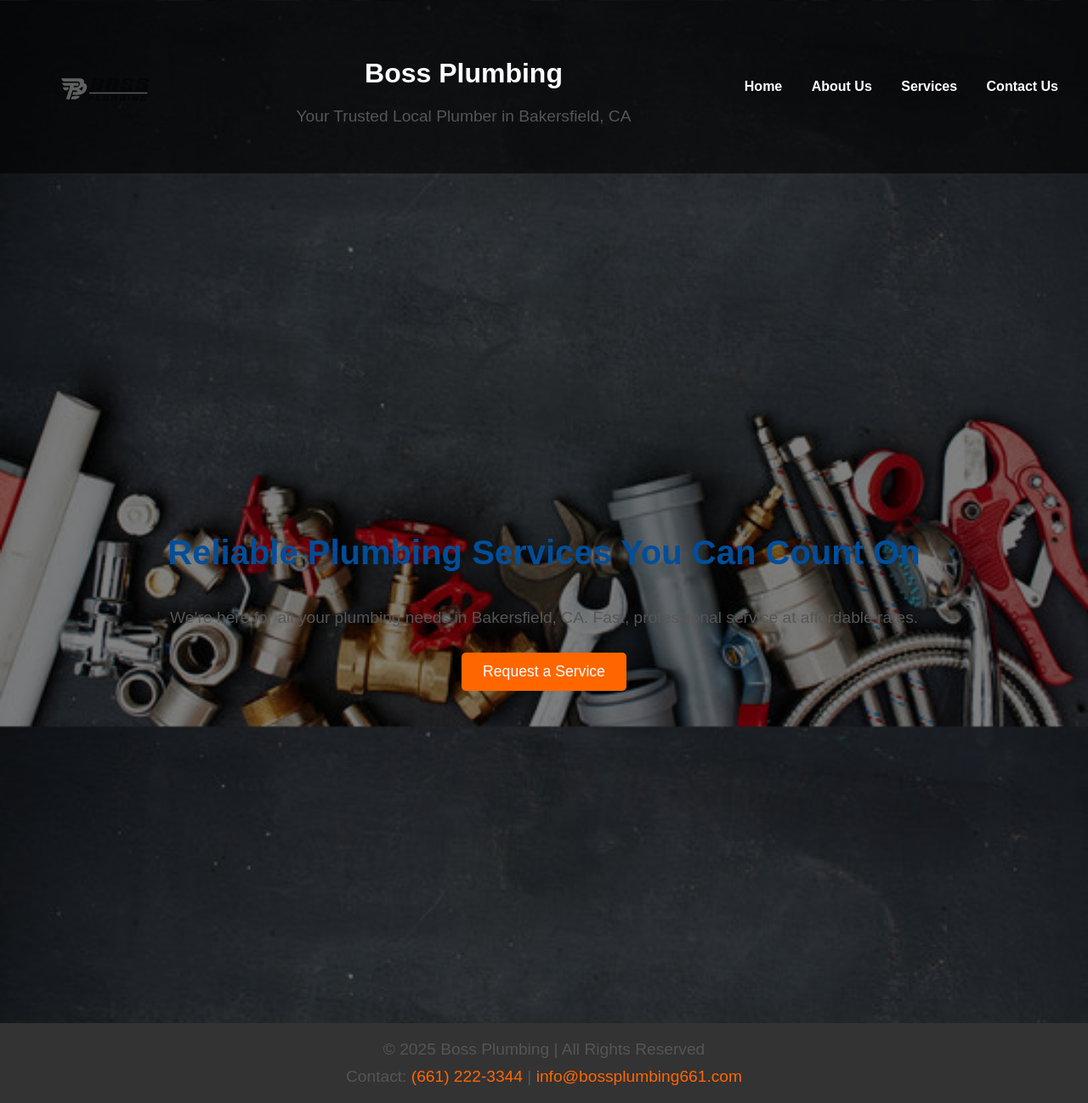
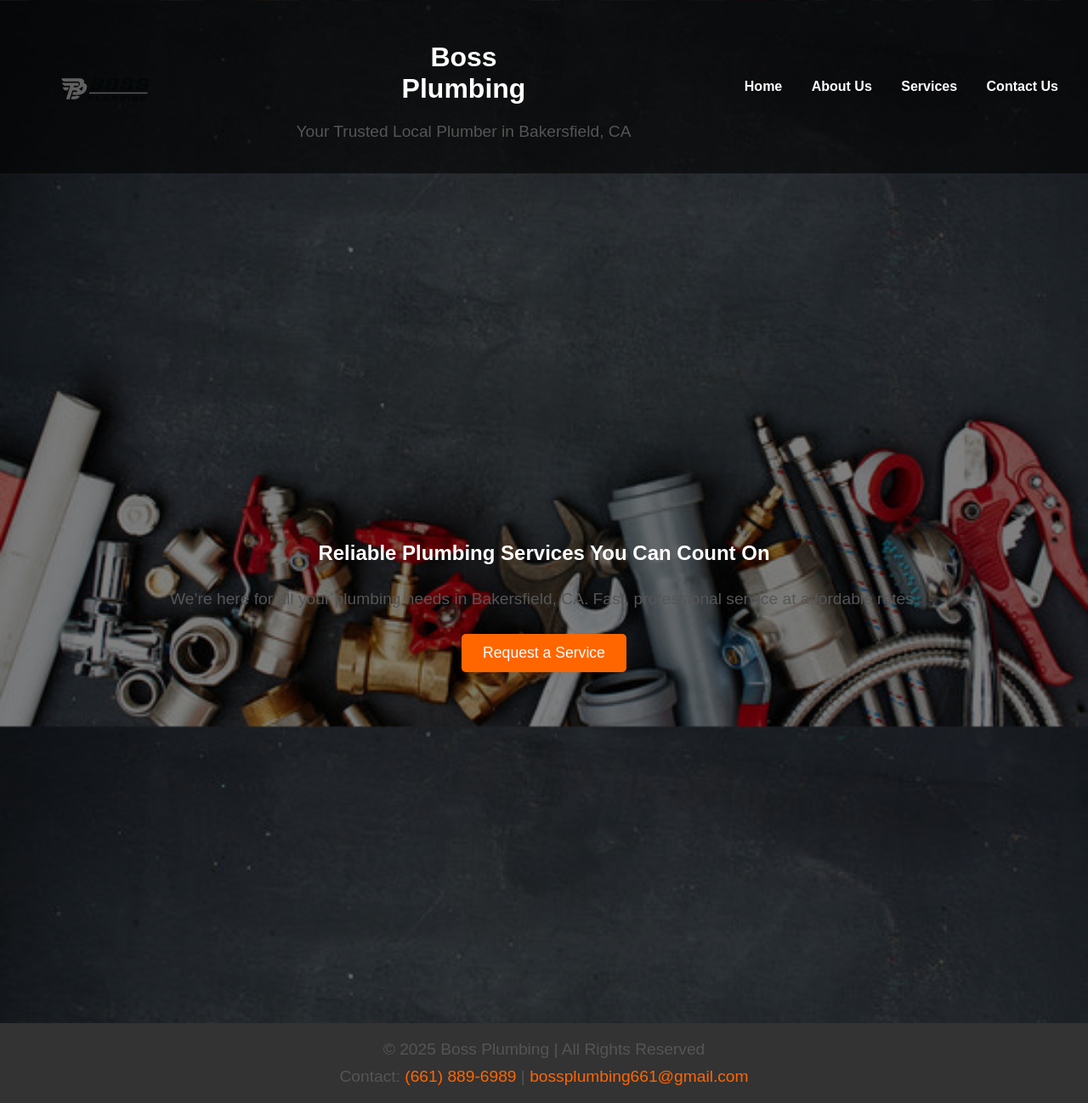
Before and after one commit to jakkewinkle1/bossplumbing, a plain HTML site: page index.html in a window 1280 px wide. Shown: the whole page at 85% size. Drawn offline with Linux system fonts and the light colour scheme.

Commit message:
Add files via upload

```diff
--- a/index.html
+++ b/index.html
@@ -14,7 +14,17 @@
             <img src="bosslogo1.png" alt="Boss Plumbing Logo" class="logo">
         </div>
         <div class="header-text">
+            <blockquote>
+              <blockquote>
+                <blockquote>
+                  <blockquote>
+                    <blockquote>
                       <h1>Boss Plumbing</h1>
+                    </blockquote>
+                  </blockquote>
+                </blockquote>
+              </blockquote>
+            </blockquote>
 <p>Your Trusted Local Plumber in Bakersfield, CA</p>
         </div>
         <nav>
@@ -28,14 +38,14 @@
     </header>
 
 <section id="hero">
-        <h2>Reliable Plumbing Services You Can Count On</h2>
+      <h1>Reliable Plumbing Services You Can Count On</h1>
       <p>We’re here for all your plumbing needs in Bakersfield, CA. Fast, professional service at affordable rates.</p>
 <a href="contact.html" class="cta-button">Request a Service</a>
     </section>
 
     <footer>
       <p>&copy; 2025 Boss Plumbing | All Rights Reserved</p>
-        <p>Contact: <a href="tel:+16612223344">(661) 222-3344</a> | <a href="mailto:info@bossplumbing661.com">info@bossplumbing661.com</a></p>
+        <p>Contact: <a href="tel:+16612223344">(661) 889-6989</a> | <a href="mailto:info@bossplumbing661.com">bossplumbing661@gmail.com</a></p>
     </footer>
 </body>
 </html>
```
Also changed, not shown: about.html (+1 -1 lines), contact.html (+4 -4 lines). Lines whose indentation alone changed are shown as unchanged.
